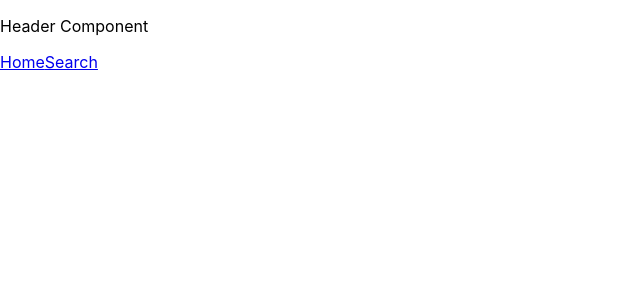
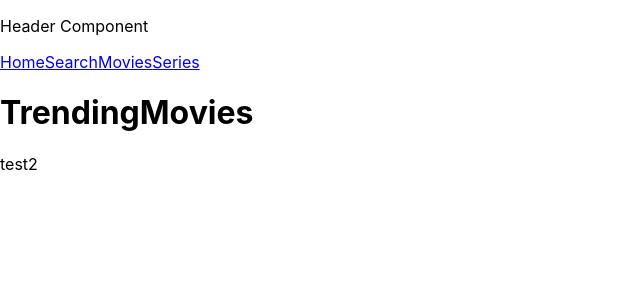
Before and after one commit to GSG-G11/movies-RY, a React (Create React App) app: page /trendingMovies in a window 1280 px wide. Shown: the top 300 px of the page, without its empty margins (0-640 px from the left). Built offline with nearby package versions, Linux system fonts and the light colour scheme.

Commit message:
make trending movies and series files Relates #6

```diff
--- a/src/App.jsx
+++ b/src/App.jsx
@@ -4,6 +4,8 @@ import { Routes, Route, BrowserRouter } from 'react-router-dom';
 import Nav from './component/Nav';
 import Home from './component/Home';
 import Search from './component/Search';
+import TrendingMovies from './component/TrendingMovies';
+import TrendingSeries from './component/TrendingSeries';
 
 function App() {
   return (
@@ -13,6 +15,8 @@ function App() {
         <Routes>
           <Route path="/" element={<Home />} />
           <Route path="/search" element={<Search />} />
+          <Route path="/trendingMovies" element={<TrendingMovies />} />
+          <Route path="/trendingSeries" element={<TrendingSeries />} />
         </Routes>
       </BrowserRouter>
     </div>
--- a/src/component/Home/index.jsx
+++ b/src/component/Home/index.jsx
@@ -1,15 +1,14 @@
-/* eslint-disable react/button-has-type */
 /* eslint-disable max-len */
 /* eslint-disable no-console */
 import React, { useEffect, useState } from 'react';
+import { Link } from 'react-router-dom';
 
 function Home() {
   console.log('home');
-
   console.log(1111, process.env.REACT_APP_API_KEY);
   const [trendingMovies, setTrendingMovies] = useState([]);
   const [trendingTV, setTrendingTV] = useState([]);
-  const [showMore, setShowMore] = useState(false);
+  // const [showMore, setShowMore] = useState(false);
   useEffect(() => {
     console.log('useEffect');
     fetch(`https://api.themoviedb.org/3/trending/all/day?api_key=${process.env.REACT_APP_API_KEY}`)
@@ -20,24 +19,27 @@ function Home() {
     fetch(`https://api.themoviedb.org/3/trending/tv/day?api_key=${process.env.REACT_APP_API_KEY}`)
       .then((res) => res.json())
       .then((results) => {
+        console.log(results);
         setTrendingTV(results.results);
       });
     return () => { setTrendingMovies([]); setTrendingTV([]); };
   }, []);
-  const clickShow = () => {
-    setShowMore((prev) => !prev);
-    // showMore ? 'Show more >' : 'Show less <';
-  };
+  // const clickShow = () => {
+  //   setShowMore((prev) => !prev);
+  //   // showMore ? 'Show more >' : 'Show less <';
+  // };
   return (
     <>
       {console.log('render')}
       <h1>Home</h1>
-      {console.log('first render Movies', trendingMovies)}
-      {console.log('first render TV shows', trendingTV)}
-      {/* {trendingMovies.map((movies) => <p key={movies.id}>{movies.title}</p>)} */}
-      {trendingMovies.slice(0, showMore ? trendingMovies.length : 4).map((movies) => <p key={movies.id}>{movies.title}</p>)}
-      <button onClick={clickShow}>more</button>
-      <p>test2</p>
+      <h2>Trending Movies</h2>
+      {trendingMovies.slice(0, 5).map((movies) => <p key={movies.id}>{movies.title}</p>)}
+      <Link to="/trendingMovies">Movies</Link>
+      <h2>Trending TV Series</h2>
+      {console.log('render', trendingTV)}
+      {trendingTV.slice(0, 5).map((series) => <p key={series.id}>{series.name}</p>)}
+      <Link to="/trendingSeries">Series</Link>
+      {/* <button onClick={clickShow}>more</button> */}
     </>
   );
 }
--- a/src/component/Nav/index.jsx
+++ b/src/component/Nav/index.jsx
@@ -7,6 +7,8 @@ function Nav() {
       <p>Header Component</p>
       <Link to="/">Home</Link>
       <Link to="/search">Search</Link>
+      <Link to="/trendingMovies">Movies</Link>
+      <Link to="/trendingSeries">Series</Link>
     </>
   );
 }
--- /dev/null
+++ b/src/component/TrendingMovies/index.jsx
@@ -0,0 +1,12 @@
+import React from 'react';
+
+function TrendingMovies() {
+  return (
+    <>
+      <h1>TrendingMovies</h1>
+      <p>test2</p>
+    </>
+  );
+}
+
+export default TrendingMovies;
--- /dev/null
+++ b/src/component/TrendingSeries/index.jsx
@@ -0,0 +1,12 @@
+import React from 'react';
+
+function TrendingSeries() {
+  return (
+    <>
+      <h1>TrendingSeries</h1>
+      <p>test2</p>
+    </>
+  );
+}
+
+export default TrendingSeries;
```
